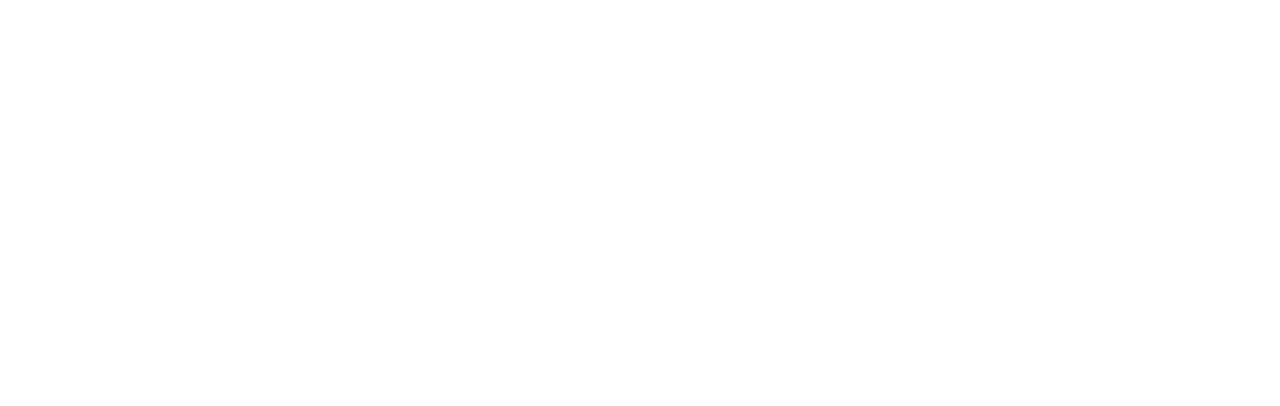
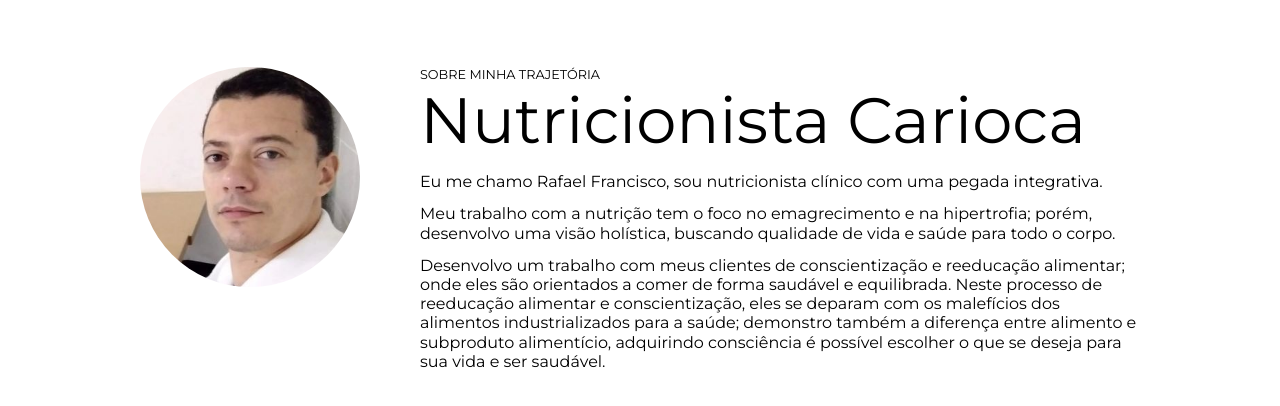
Before and after one commit to henriquepx/nutritionist_rafael, a React (Vite) app: page / in a window 1280 px wide. Shown: the part 780-1186 px from the top of the page. Built offline with nearby package versions, Linux system fonts and the light colour scheme.

Commit message:
feat: section about

```diff
--- a/src/sections/About.jsx
+++ b/src/sections/About.jsx
@@ -1,14 +1,50 @@
 import styled from 'styled-components';
 
 const AboutContainer = styled.div`
-    height: 90vh;
+  height: 80vh;
+  max-width: 1000px;
+  width: 100%;
+  margin: 0 auto;
+
+  padding: 7rem 0rem;
+  display: flex;
+  gap: 60px;
+`
+const ImgRafael = styled.img`
+  border-radius: 50%;
+  height: 220px;
+`
+const AboutTextContainer = styled.div`
+  h3 {
+    text-transform: uppercase;
+    font-size: .8rem;
+  }
+  h1 {
+    font-size: 4rem;
+  }
+  p {
+    font-size: 1rem;
+  }
+`
+const TextIntroductionAbout = styled.div`
+  p {
+    margin: 13px 0;
+  }
 `
 
 const About = () => {
   return (
     <AboutContainer>
-
-
+      <ImgRafael src="rafael.jpg" alt="Rafael Foto" />
+      <AboutTextContainer>
+        <h3>Sobre minha trajetória</h3>
+        <h1>Nutricionista Carioca</h1>
+        <TextIntroductionAbout>
+          <p>Eu me chamo Rafael Francisco, sou nutricionista clínico com uma pegada integrativa. </p>
+          <p>Meu trabalho com a nutrição tem o foco no emagrecimento e na hipertrofia; porém, desenvolvo uma visão holística, buscando qualidade de vida e saúde para todo o corpo.</p>
+          <p>Desenvolvo um trabalho com meus clientes de conscientização e reeducação alimentar; onde eles são orientados a comer de forma saudável e equilibrada. Neste processo de reeducação alimentar e conscientização, eles se deparam com os malefícios dos alimentos industrializados para a saúde; demonstro também a diferença entre alimento e subproduto alimentício, adquirindo consciência é possível escolher o que se deseja para sua vida e ser saudável.</p>
+        </TextIntroductionAbout>
+      </AboutTextContainer>
     </AboutContainer>
   )
 }
--- a/src/sections/Main.jsx
+++ b/src/sections/Main.jsx
@@ -13,7 +13,7 @@
 const ArrowsToChange = styled.div`
   position: absolute;
   right: 0;
-  bottom: 50px;
+  bottom: 20%;
   background-color: #fff;
   padding: 1rem 3rem;
   display: flex;
@@ -23,7 +23,7 @@
 const PagesToChange = styled.div`
   position: absolute;
   left: 0;
-  bottom: 50px;
+  bottom: 20%;
   background-color: #fff;
   padding: 1rem 1.4rem;
   display: flex;
@@ -35,7 +35,7 @@
   background-repeat: no-repeat;
   background-position: center;
   width: 100%;
-  height: 60vh;
+  height: 62vh;
   background-image: url('/emagrecimento.jpg');
   display: ${(props) => (props.currentPage === 1 ? 'block' : 'none')};
 `;
```
